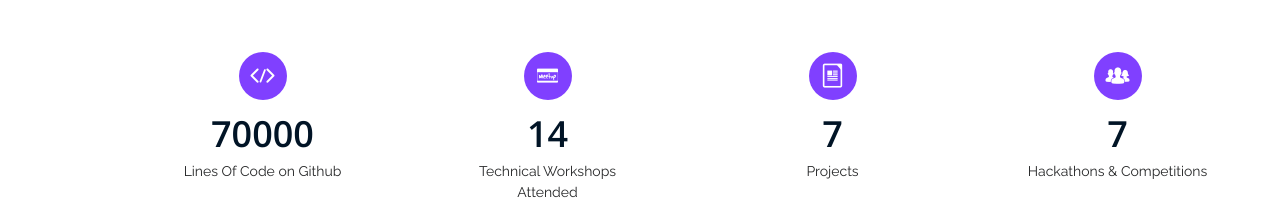
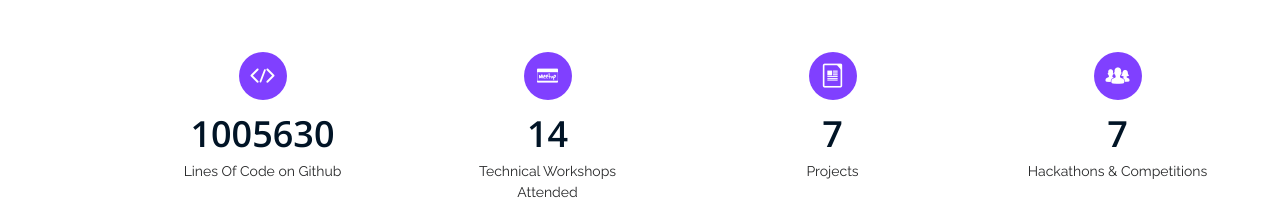
Before and after one commit to idomendrasahu/idomendrasahuportfolio, a plain HTML site: page index.html in a window 1280 px wide. Shown: the part 1548-1759 px from the top of the page. Drawn offline with nearby package versions, Linux system fonts and the light colour scheme.

Commit message:
Update index.html

```diff
--- a/index.html
+++ b/index.html
@@ -118,7 +118,7 @@
           <div class="col-lg-3 col-md-6">
             <div class="count-box">
               <i class="icofont-code-alt"></i>
-              <span data-toggle="counter-up">70000</span>
+              <span data-toggle="counter-up">1005630</span>
               <p>Lines Of Code on Github</p>
             </div>
           </div>
```
